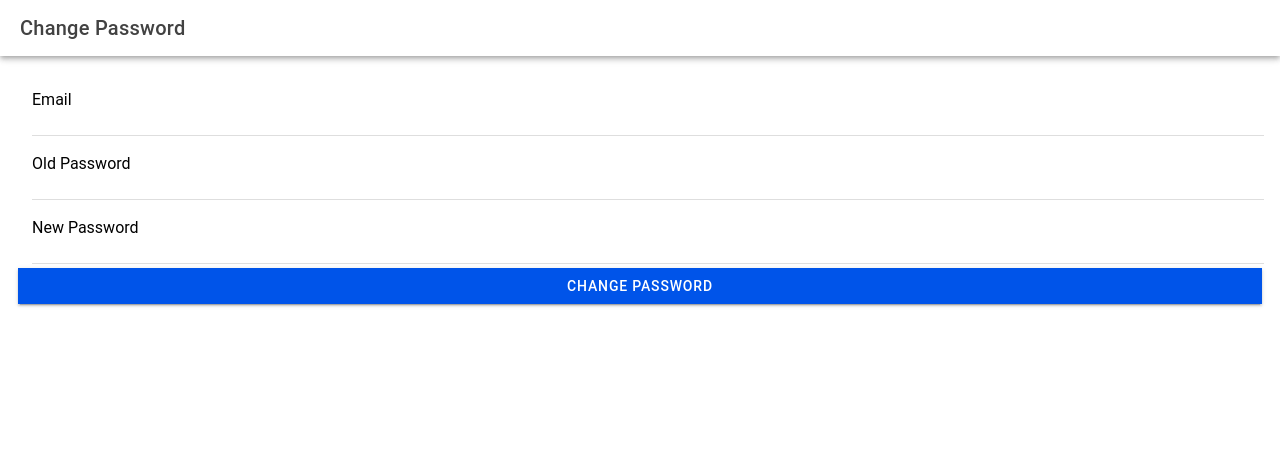
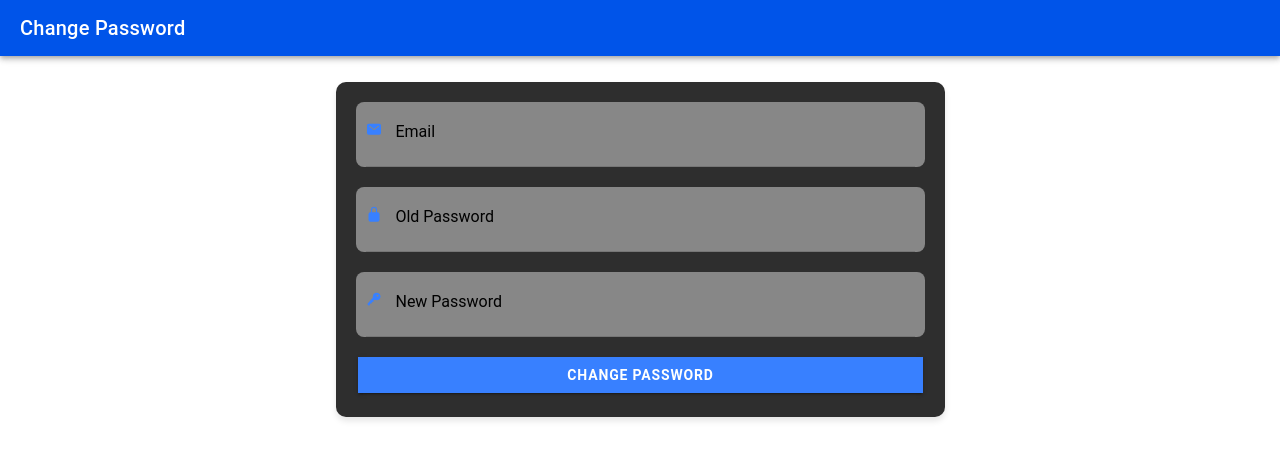
Before and after one commit to Mrgumball2004/Intrusion, a React (Vite) app: page /change-password in a window 1280 px wide. Shown: the top 460 px of the page. Built offline with nearby package versions, Linux system fonts and the light colour scheme.

Commit message:
initial styling

```diff
--- /dev/null
+++ b/src/pages/ChangePassword.css
@@ -0,0 +1,46 @@
+/* Center the form on the page */
+.change-password-content {
+    display: flex;
+    justify-content: center;
+    align-items: center;
+    height: 100%;
+  }
+
+  /* Form container styling */
+  .form-container {
+    background: #2e2e2e;
+    padding: 20px;
+    border-radius: 10px;
+    box-shadow: 0 4px 6px rgba(0, 0, 0, 0.1);
+  }
+
+  /* Input field styling */
+  ion-item {
+    margin-bottom: 20px;
+    --background: #f5f5f571;
+    --border-radius: 8px;
+    --padding-start: 10px;
+    --padding-end: 10px;
+  }
+
+  /* Input icon styling */
+  .input-icon {
+    margin-right: 10px;
+    color: #3880ff; /* Ionic primary color */
+  }
+
+  /* Button styling */
+  .change-password-button {
+    margin-top: 20px;
+    --background: #3880ff; /* Ionic primary color */
+    --background-activated: #3171e0; /* Darker shade for active state */
+    --border-radius: 8px;
+    font-weight: bold;
+  }
+
+  /* Alert styling */
+  ion-alert {
+    --background: #ffffff;
+    --color: #333333;
+    --border-radius: 10px;
+  }
--- a/src/pages/ChangePassword.tsx
+++ b/src/pages/ChangePassword.tsx
@@ -10,9 +10,15 @@ import {
   IonItem,
   IonLabel,
   IonAlert,
+  IonGrid,
+  IonRow,
+  IonCol,
+  IonIcon,
 } from '@ionic/react';
 import { useHistory } from 'react-router-dom';
 import axios, { AxiosError } from 'axios';
+import { lockClosed, mail, key } from 'ionicons/icons'; // Import icons
+import './ChangePassword.css'; // Import custom CSS
 
 const ChangePassword: React.FC = () => {
   const [email, setEmail] = useState('');
@@ -21,7 +27,7 @@ const ChangePassword: React.FC = () => {
   const [showAlert, setShowAlert] = useState(false);
   const [alertHeader, setAlertHeader] = useState('');
   const [alertMessage, setAlertMessage] = useState('');
-  const [shouldRedirect, setShouldRedirect] = useState(false); // New state for redirect
+  const [shouldRedirect, setShouldRedirect] = useState(false);
   const history = useHistory();
 
   const handleChangePassword = async () => {
@@ -36,7 +42,7 @@ const ChangePassword: React.FC = () => {
       setAlertHeader('Success');
       setAlertMessage(response.data.message);
       setShowAlert(true);
-      setShouldRedirect(true); // Set redirect flag
+      setShouldRedirect(true);
     } catch (error) {
       if (error instanceof AxiosError) {
         setAlertMessage(error.response?.data?.message || 'Failed to change password');
@@ -45,20 +51,26 @@ const ChangePassword: React.FC = () => {
       }
       setAlertHeader('Error');
       setShowAlert(true);
-      setShouldRedirect(false); // No redirect on error
+      setShouldRedirect(false);
     }
   };
 
   return (
     <IonPage>
       <IonHeader>
-        <IonToolbar>
+        <IonToolbar color="primary">
           <IonTitle>Change Password</IonTitle>
         </IonToolbar>
       </IonHeader>
-      <IonContent className="ion-padding">
+      <IonContent className="ion-padding change-password-content">
+        <IonGrid>
+          <IonRow className="ion-justify-content-center">
+            <IonCol size="12" sizeMd="8" sizeLg="6">
+              <div className="form-container">
                 <IonItem>
-          <IonLabel position="floating">Email</IonLabel>
+                  <IonLabel position="floating">
+                    <IonIcon icon={mail} className="input-icon" /> Email
+                  </IonLabel>
                   <IonInput
                     type="email"
                     value={email}
@@ -67,7 +79,9 @@ const ChangePassword: React.FC = () => {
                 </IonItem>
 
                 <IonItem>
-          <IonLabel position="floating">Old Password</IonLabel>
+                  <IonLabel position="floating">
+                    <IonIcon icon={lockClosed} className="input-icon" /> Old Password
+                  </IonLabel>
                   <IonInput
                     type="password"
                     value={oldPassword}
@@ -76,7 +90,9 @@ const ChangePassword: React.FC = () => {
                 </IonItem>
 
                 <IonItem>
-          <IonLabel position="floating">New Password</IonLabel>
+                  <IonLabel position="floating">
+                    <IonIcon icon={key} className="input-icon" /> New Password
+                  </IonLabel>
                   <IonInput
                     type="password"
                     value={newPassword}
@@ -84,16 +100,24 @@ const ChangePassword: React.FC = () => {
                   />
                 </IonItem>
 
-        <IonButton expand="full" onClick={handleChangePassword}>
+                <IonButton
+                  expand="full"
+                  onClick={handleChangePassword}
+                  className="change-password-button"
+                >
                   Change Password
                 </IonButton>
+              </div>
+            </IonCol>
+          </IonRow>
+        </IonGrid>
 
         <IonAlert
           isOpen={showAlert}
           onDidDismiss={() => {
             setShowAlert(false);
             if (shouldRedirect) {
-              history.push('/home'); // Redirect after alert is dismissed
+              history.push('/login');
             }
           }}
           header={alertHeader}
```
Lines whose indentation alone changed are shown as unchanged.
